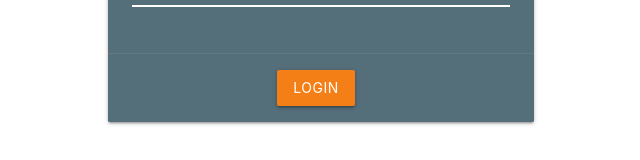
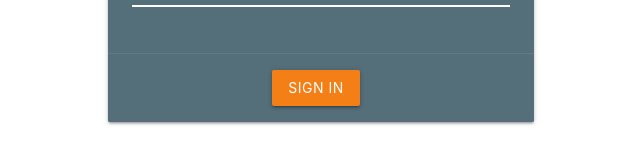
Before and after one commit to david262929/real-time-chat-client, a React (Create React App) app: page / in a window 1280 px wide. Shown: the part 431-591 px from the top of the page, without its empty margins (319-959 px from the left). Built offline with nearby package versions, Linux system fonts and the light colour scheme.

Commit message:
"join" clickHandler setup

```diff
--- a/src/components/Join.js
+++ b/src/components/Join.js
@@ -14,11 +14,11 @@ const Join = () => {
         })
     }
 
-    const clickHandler = async () => {
+    const clickHandler = async event => {
         try{
-            // const data = await request('/api/auth/login', 'POST', {...form});
-            // auth.login(data.token, data.userId);
-            // message(data.message);
+            if(!form.room || !form.room){
+                event.preventDefault();
+            }
         }catch (e) {}
     }
 
@@ -62,13 +62,13 @@ const Join = () => {
                         </div>
                     </div>
                     <div className="card-action">
-                        <button
+                        <Link to={`/chat?name=${form.name}&room=${form.room}`}
                             onClick={clickHandler}
                             className={"btn yellow darken-4"} style={{marginRight: 10}}
                             // disabled={loading}
                         >
-                            Login
-                        </button>
+                            Sign In
+                        </Link>
                     </div>
                 </div>
             </div>
```
